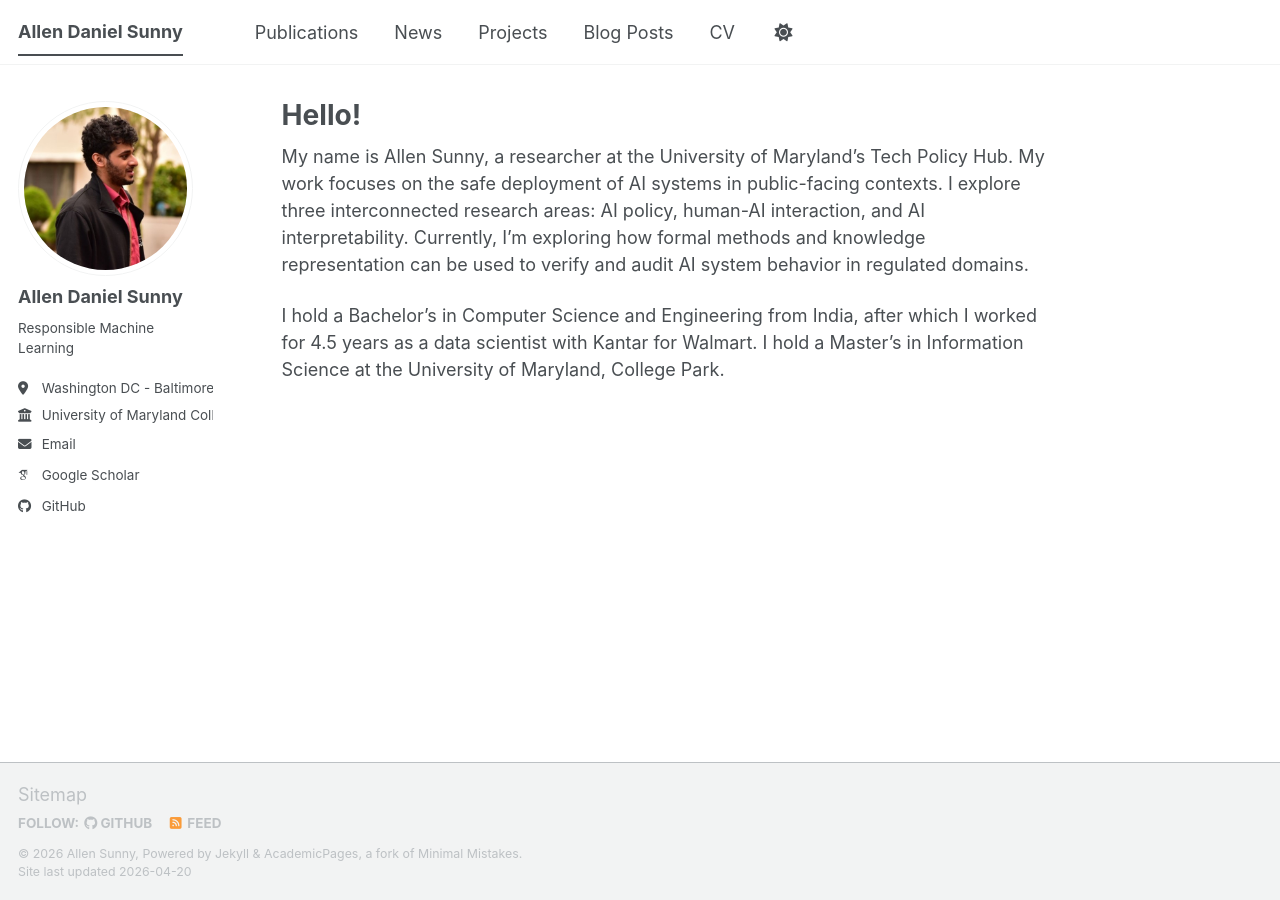
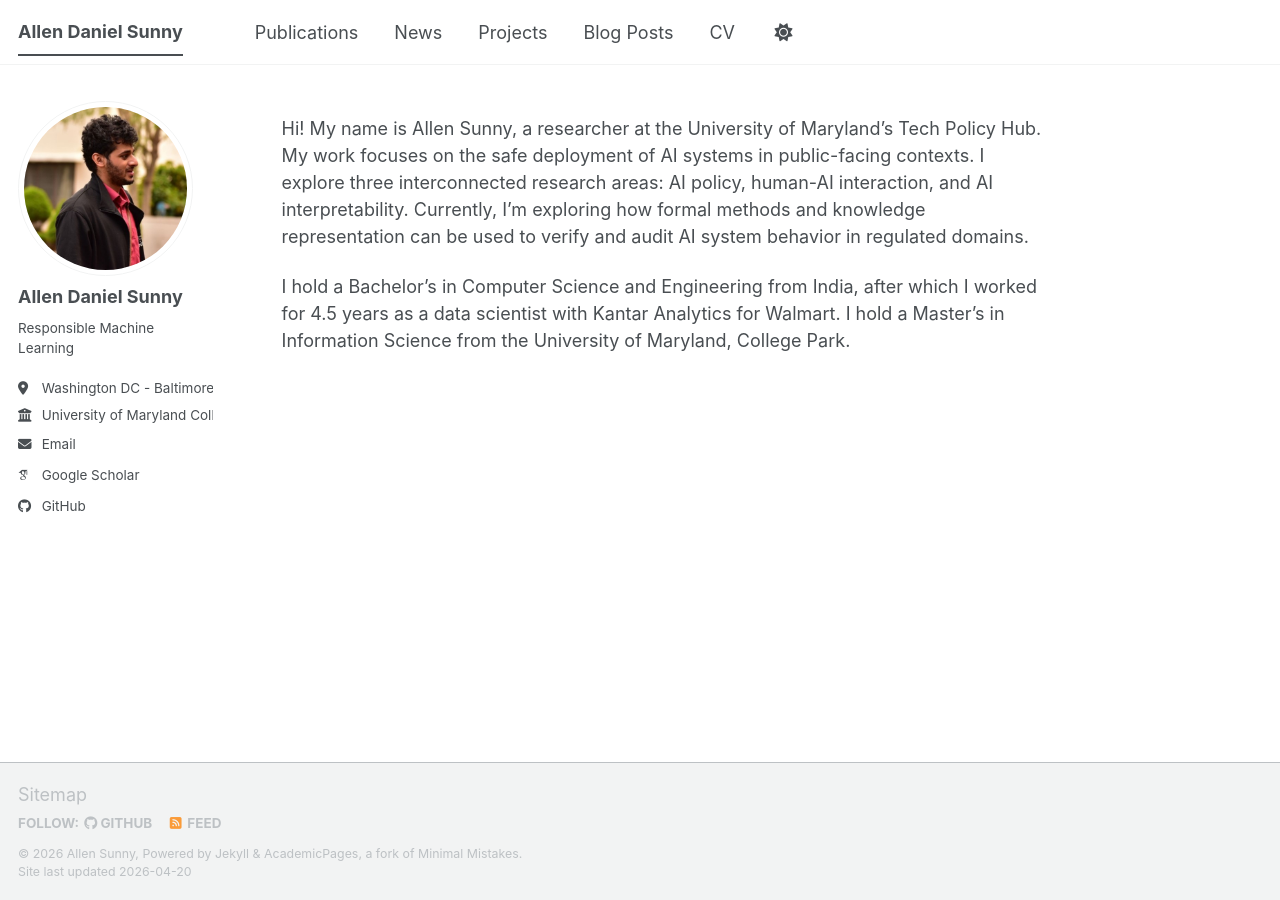
Before and after one commit to Allen-1242/Portfolio, a Jekyll site: the page built from _pages/about.md, in a window 1280 px wide. Built offline with Jekyll 4.4.1, drawn with Linux system fonts in a browser that asks for light colours; some web fonts are replaced; a script bundle is joined from its source files by our own code; library files that are not in the unit come from our copies.

Commit message:
Landing Page

```diff
--- a/_pages/about.md
+++ b/_pages/about.md
@@ -1,12 +1,12 @@
 ---
 permalink: /
-title: "Hello!"
+title: ""
 author_profile: true
 redirect_from:
   - /about/
   - /about.html
 ---
 
-My name is Allen Sunny, a researcher at the University of Maryland's Tech Policy Hub. My work focuses on the safe deployment of AI systems in public-facing contexts. I explore three interconnected research areas: AI policy, human-AI interaction, and AI interpretability. Currently, I'm exploring how formal methods and knowledge representation can be used to verify and audit AI system behavior in regulated domains.
+Hi! My name is Allen Sunny, a researcher at the University of Maryland's Tech Policy Hub. My work focuses on the safe deployment of AI systems in public-facing contexts. I explore three interconnected research areas: AI policy, human-AI interaction, and AI interpretability. Currently, I'm exploring how formal methods and knowledge representation can be used to verify and audit AI system behavior in regulated domains.
 
-I hold a Bachelor's in Computer Science and Engineering from India, after which I worked for 4.5 years as a data scientist with Kantar for Walmart. I hold a Master's in Information Science at the University of Maryland, College Park.
+I hold a Bachelor's in Computer Science and Engineering from India, after which I worked for 4.5 years as a data scientist with Kantar Analytics for Walmart. I hold a Master's in Information Science from the University of Maryland, College Park.
```
